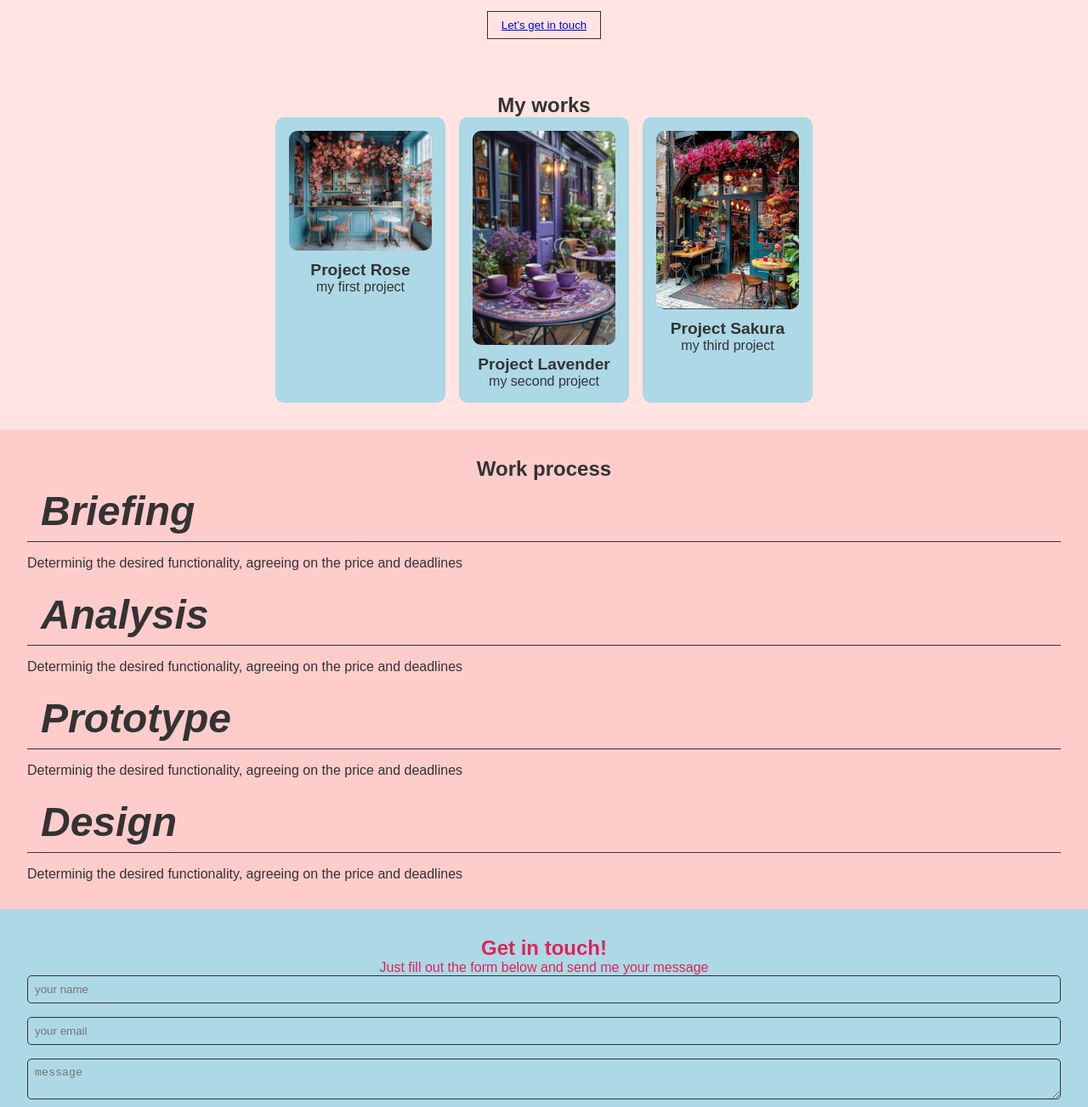
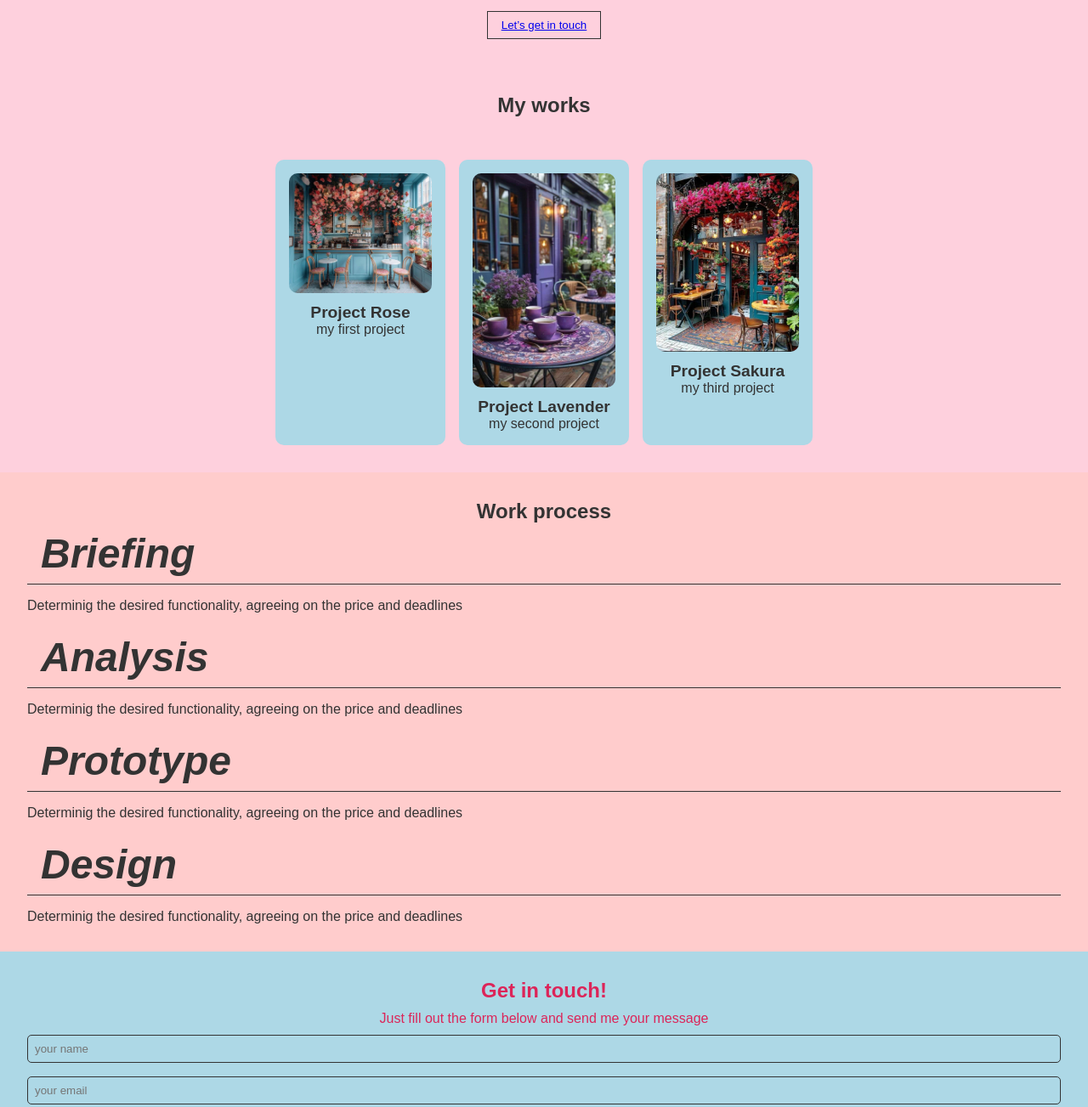
Before and after one commit to elenadobrova/TSA-figma, a plain HTML site: page index.html in a window 1280 px wide. Shown: the part 490-1793 px from the top of the page at 85% size. Drawn offline with Linux system fonts and the light colour scheme.

Commit message:
new changes

```diff
--- a/index.html
+++ b/index.html
@@ -29,7 +29,7 @@
 
     <!-- My Works Section -->
     <section id="portfolio" class="my-works">
-        <h2>My works</h2>
+        <h2 class="h2-works">My works</h2>
         <div class="projects">
             <div class="project">
                 <img src="firstp.jpg" alt="Project Rose">
@@ -67,7 +67,7 @@
     <!-- Contact Section -->
     <section id="contact" class="contact">
         <h2>Get in touch!</h2>
-        <p>Just fill out the form below and send me your message</p>
+        <p class="p-contact">Just fill out the form below and send me your message</p>
         <form>
             <input type="text" name="name" placeholder="your name">
             <input type="email" name="email" placeholder="your email">
--- a/style.css
+++ b/style.css
@@ -8,7 +8,7 @@
 body {
     font-family: Arial, sans-serif;
     color: #333;
-    background-color: #ffe4e1;
+    background-color: #FED0DD;
 }
 
 /* Header */
@@ -62,6 +62,10 @@ header nav a {
 .my-works {
     text-align: center;
     padding: 2rem;
+}
+
+.h2-works {
+    padding-bottom: 50px;
 }
 
 .projects {
@@ -120,6 +124,10 @@ header nav a {
     text-align: center;
     padding: 2rem;
     color: #DC2559;
+}
+.p-contact {
+    padding-top: 10px;
+    padding-bottom: 10px;
 }
 
 .contact form {
```
